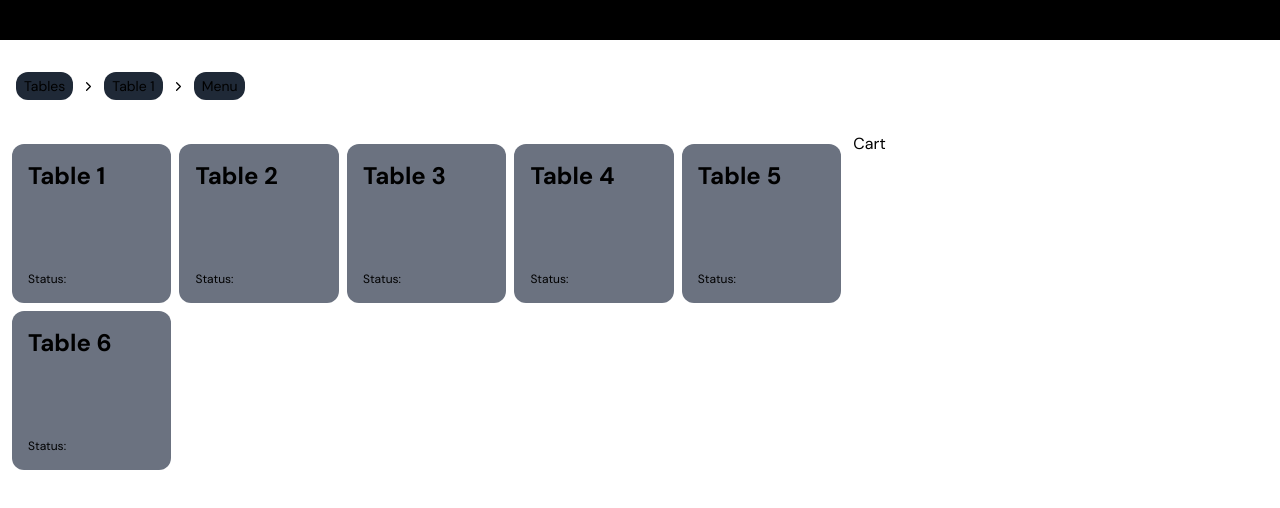
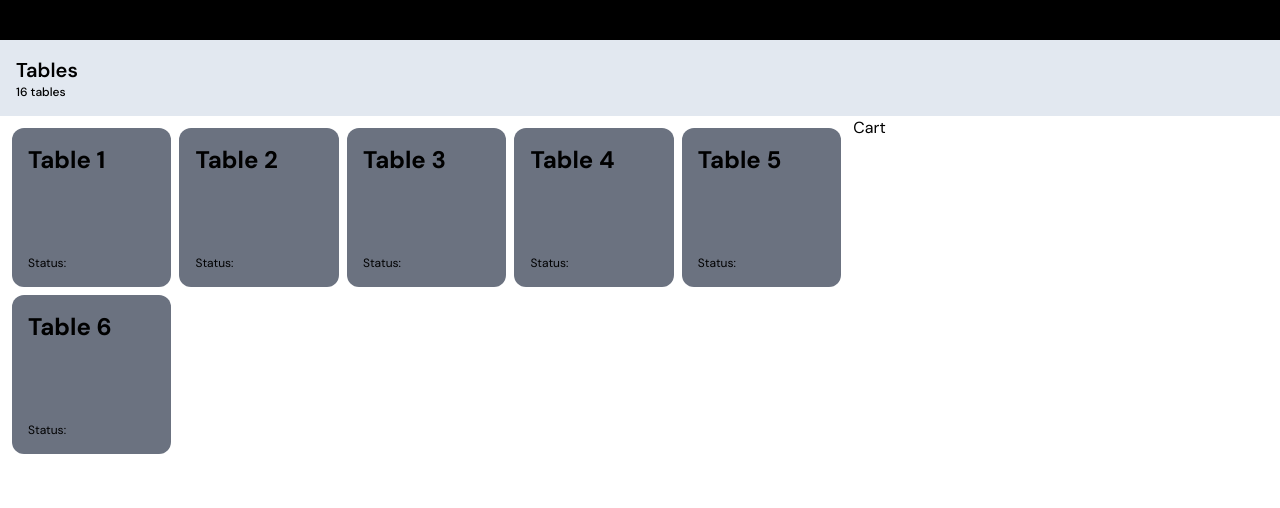
Before and after one commit to julienmatondotezolo/AdaPOS, a Next.js app: page /en/dashboard in a window 1280 px wide. Shown: the top 508 px of the page. Built offline with nearby package versions, Linux system fonts and the light colour scheme.

Commit message:
Navigate between menu and tables

```diff
--- a/src/app/[locale]/(pages)/dashboard/page.tsx
+++ b/src/app/[locale]/(pages)/dashboard/page.tsx
@@ -3,7 +3,7 @@
 import React from "react";
 import { useSelector } from "react-redux";
 
-import { BreadCrumbNavigation, Cart, MenuBoard, TableBoard, TimeHeader } from "@/components";
+import { Cart, MenuBoard, Navigation, TableBoard, TimeHeader } from "@/components";
 
 function Dashboard() {
   const customer = useSelector((state: any) => state.customer);
@@ -11,7 +11,7 @@ function Dashboard() {
   return (
     <div className="h-full w-full">
       <TimeHeader />
-      <BreadCrumbNavigation />
+      <Navigation />
       <section className="flex flex-col md:flex-row">
         <div className="w-full md:w-8/12">{customer.length > 0 ? <MenuBoard /> : <TableBoard />}</div>
         <div className="w-full md:w-2/12">
--- a/src/components/navigation/BreadCrumbNavigation.tsx
+++ b/src/components/navigation/BreadCrumbNavigation.tsx
@@ -8,8 +8,6 @@ function BreadCrumbNavigation() {
     <div className="w-full px-4 py-8 flex items-center">
       <p className={breadCrumbStyle}>Tables</p>
       <p>{<ChevronRight className="mx-2" size={15} />}</p>
-      <p className={breadCrumbStyle}>Table 1</p>
-      <p>{<ChevronRight className="mx-2" size={15} />}</p>
       <p className={breadCrumbStyle}>Menu</p>
     </div>
   );
--- /dev/null
+++ b/src/components/navigation/Navigation.tsx
@@ -0,0 +1,32 @@
+import { motion } from "framer-motion";
+import { ArrowLeft } from "lucide-react";
+import React from "react";
+import { useDispatch, useSelector } from "react-redux";
+
+import { removeCustomer } from "@/lib/features";
+
+function Navigation() {
+  const dispatch = useDispatch();
+  const customer = useSelector((state: any) => state.customer);
+  const isTableSelected = customer.length > 0 ? false : true;
+
+  const goBack = () => {
+    dispatch(removeCustomer([]));
+  };
+
+  return (
+    <div className="w-full p-4 flex items-center bg-slate-200 dark:bg-gray-950">
+      <article className="flex items-center space-x-4">
+        {!isTableSelected && <ArrowLeft className=" cursor-pointer" onClick={() => goBack()} />}
+        <section className="flex flex-col dark:text-white">
+          <motion.h3 initial={{ x: 30 }} animate={{ x: 0 }} className="text-xl font-semibold">
+            {isTableSelected ? "Tables" : "Menus"}
+          </motion.h3>
+          <small className="text-xs font-medium">{isTableSelected ? "16 tables" : "Items"}</small>
+        </section>
+      </article>
+    </div>
+  );
+}
+
+export { Navigation };
--- a/src/components/navigation/index.tsx
+++ b/src/components/navigation/index.tsx
@@ -1 +1,2 @@
 export * from "./BreadCrumbNavigation";
+export * from "./Navigation";
--- a/src/components/tables/Table.tsx
+++ b/src/components/tables/Table.tsx
@@ -1,19 +1,15 @@
 /* eslint-disable jsx-a11y/no-static-element-interactions */
 /* eslint-disable jsx-a11y/click-events-have-key-events */
 import React from "react";
-import { useDispatch, useSelector } from "react-redux";
+import { useDispatch } from "react-redux";
 
 import { TableType } from "@/_types/adaType";
 import { addCustomer } from "@/lib/features";
 
 const Table = ({ table }: { table: TableType }) => {
-  const customer = useSelector((state: any) => state.customer);
   const dispatch = useDispatch();
 
   const allEvents = (table: TableType) => {
-    if (customer.length != 0) {
-      console.log("customer", customer);
-    }
     const tableNumber = {
       tableId: table.id,
       tableNumber: table.name,
```
